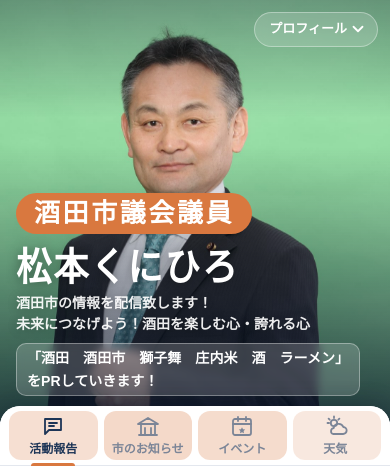
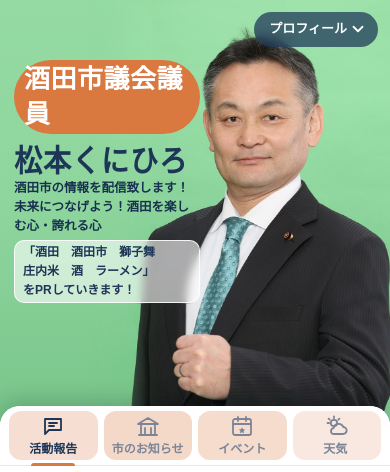
Before and after one commit to matsumoto-kunihiro/homepage, a plain HTML site: page index.html in a window 390 px wide. Shown: the top 472 px of the page. Drawn offline with Linux system fonts and the light colour scheme; no server answers; a web font is replaced by a local one.

Commit message:
ホームページを更新: style.css

```diff
--- a/style.css
+++ b/style.css
@@ -128,6 +128,36 @@ svg { display: block; }
   border-radius: 999px;
   backdrop-filter: blur(6px);
   -webkit-backdrop-filter: blur(6px);
+}
+/* ---- スマホ：写真を右に寄せ、文字は左の背景部分へ（顔に文字がかからない） ---- */
+@media (max-width: 899px) {
+  .hero { container-type: size; background: var(--hero-bg, var(--navy)); color: var(--navy); }
+  .hero__img {
+    inset: 0 auto 0 auto;
+    right: -16cqh;                      /* 写真の右端（背景だけの部分）を少し外へ */
+    width: auto; height: 100%;
+    aspect-ratio: var(--hero-ratio, 1100 / 1255);
+    background-position: center top;
+    -webkit-mask-image: linear-gradient(90deg, transparent 0, #000 16%);
+            mask-image: linear-gradient(90deg, transparent 0, #000 16%);
+  }
+  .hero__shade { display: none; }
+  .hero__text {
+    top: 0; bottom: 14cqh; left: 14px; right: auto;   /* 下は握りこぶしにかからない高さまで */
+    width: calc(100cqw - 45cqh - 14px);
+    display: flex; flex-direction: column; justify-content: center; align-items: flex-start;
+    text-shadow: none;
+  }
+  .hero__title { font-size: 26px; padding: 2px 10px; letter-spacing: .02em; margin-bottom: 6px; color: #fff; }
+  .hero__name { font-size: min(calc((100cqw - 45cqh - 14px) / 6), 46px); color: var(--navy); letter-spacing: .04em; white-space: nowrap; line-height: 1.2; }
+  .hero__catch { font-size: 12.5px; color: #16304d; opacity: 1; margin-top: 2px; }
+  .hero__pr {
+    font-size: 12px; color: var(--navy);
+    background: rgba(255,255,255,.6); border-color: rgba(255,255,255,.85);
+    padding: 2px 8px; margin-top: 4px;
+    word-break: keep-all; overflow-wrap: anywhere;   /* 「ラーメ／ン」のような途中改行をさせない */
+  }
+  .hero__more { background: rgba(29,53,87,.72); border-color: transparent; }
 }
 .hero__more svg { width: 18px; height: 18px; fill: none; stroke: currentColor; stroke-width: 2.4; stroke-linecap: round; stroke-linejoin: round; }
 
```
